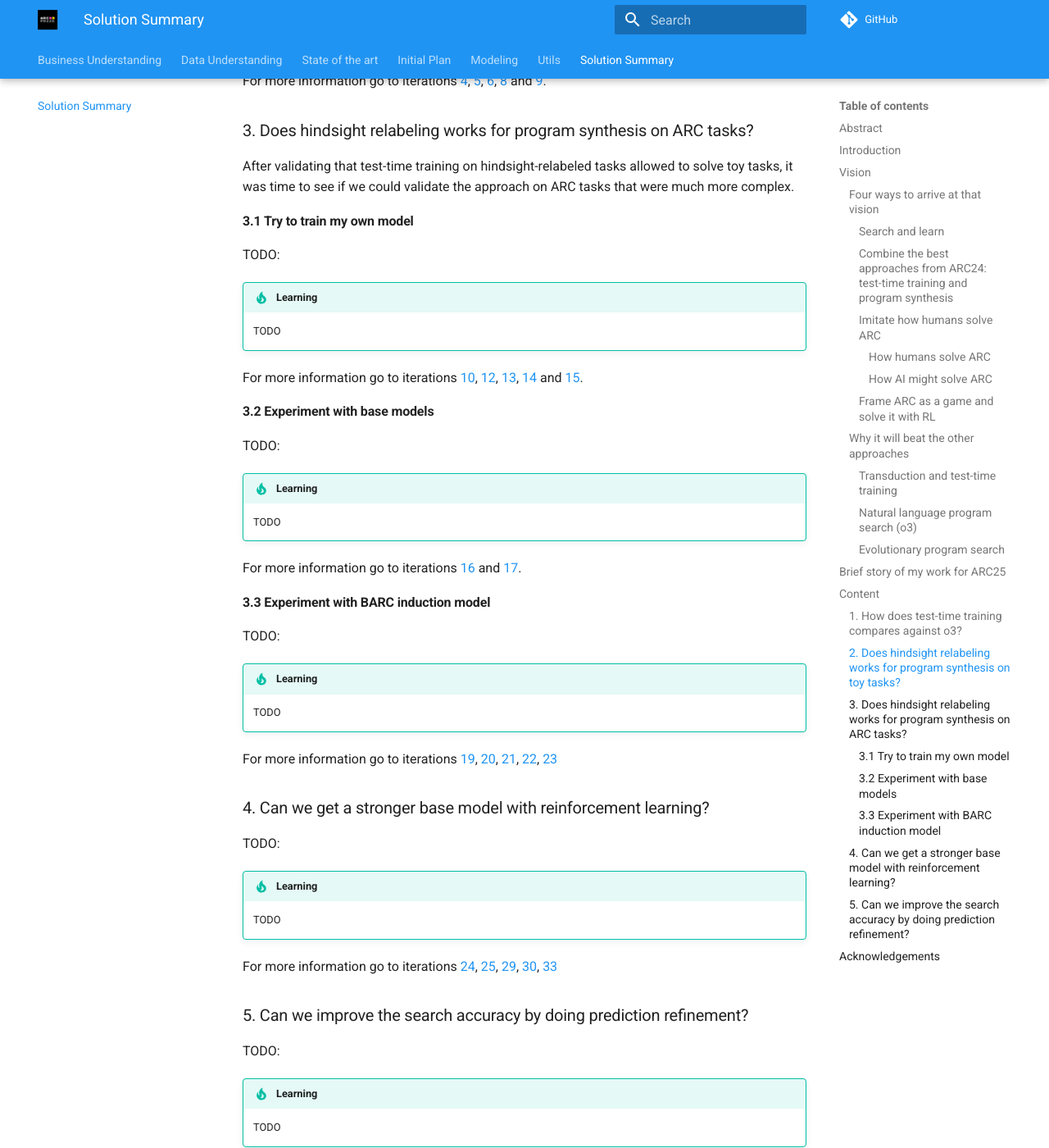
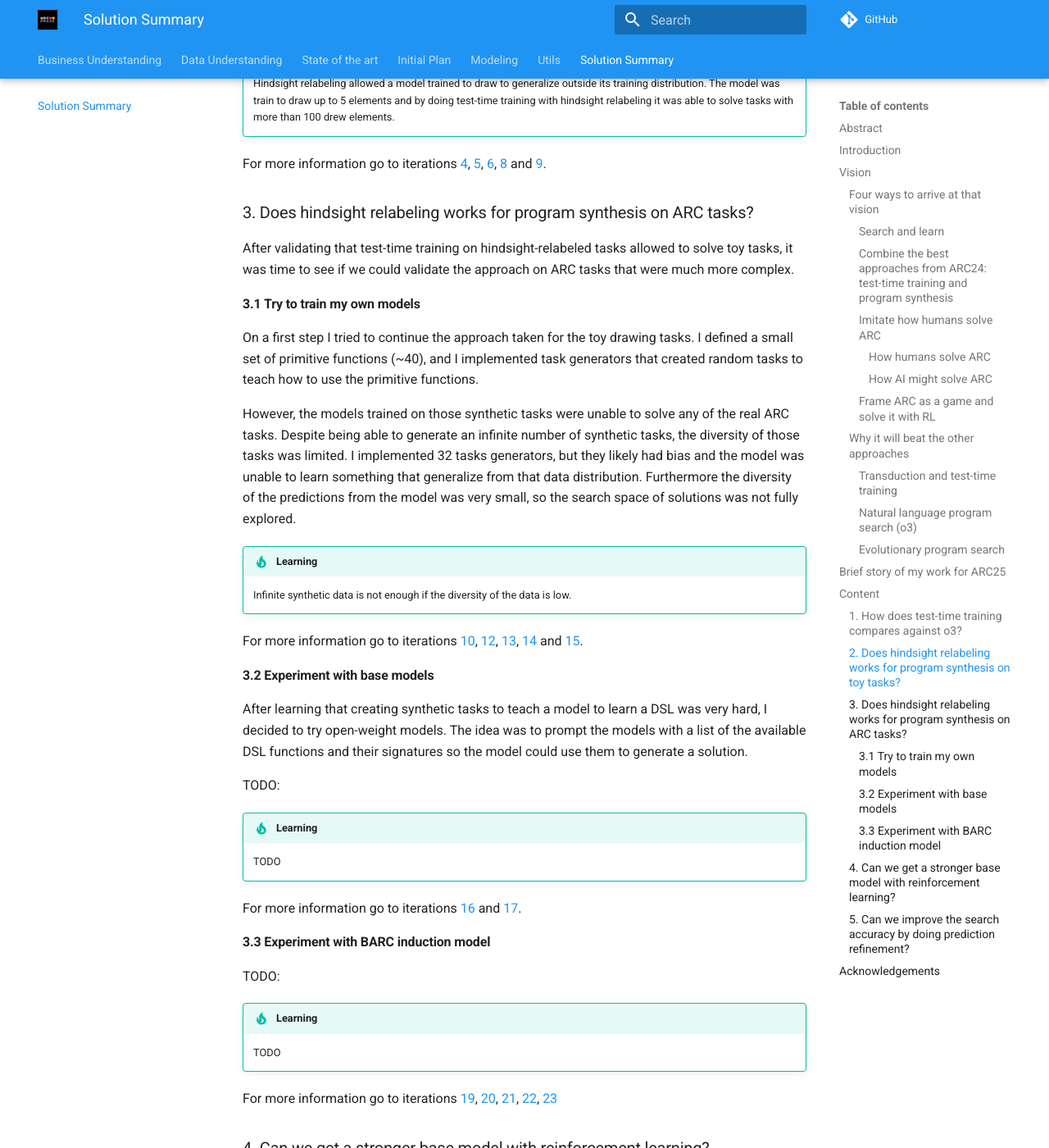
Before and after one commit to ironbar/arc25, an MkDocs documentation site: the page built from docs/05_Solution_Summary.md, in a window 1280 px wide and 1400 px high, scrolled down 10118 px. Shown: the whole window at 82% size. Built offline with MkDocs 1.6.1 and Material for MkDocs 9.7.7, drawn with Linux system fonts in a browser that asks for light colours; comment, search, counter and statistics services are not loaded; some of the changed text lies outside the part shown.

Commit message:
progress with the solution

```diff
--- a/docs/05_Solution_Summary.md
+++ b/docs/05_Solution_Summary.md
@@ -30,6 +30,9 @@ https://www.kaggle.com/solution-write-up-documentation
     - [1. How does test-time training compares against o3?](#1-how-does-test-time-training-compares-against-o3)
     - [2. Does hindsight relabeling works for program synthesis on toy tasks?](#2-does-hindsight-relabeling-works-for-program-synthesis-on-toy-tasks)
     - [3. Does hindsight relabeling works for program synthesis on ARC tasks?](#3-does-hindsight-relabeling-works-for-program-synthesis-on-arc-tasks)
+      - [3.1 Try to train my own models](#31-try-to-train-my-own-models)
+      - [3.2 Experiment with base models](#32-experiment-with-base-models)
+      - [3.3 Experiment with BARC induction model](#33-experiment-with-barc-induction-model)
     - [4. Can we get a stronger base model with reinforcement learning?](#4-can-we-get-a-stronger-base-model-with-reinforcement-learning)
     - [5. Can we improve the search accuracy by doing prediction refinement?](#5-can-we-improve-the-search-accuracy-by-doing-prediction-refinement)
   - [Acknowledgements](#acknowledgements)
@@ -277,17 +280,28 @@ For more information go to iterations [4](modeling/Iteration_04_first_steps_with
 
 After validating that test-time training on hindsight-relabeled tasks allowed to solve toy tasks, it was time to see if we could validate the approach on ARC tasks that were much more complex.
 
-#### 3.1 Try to train my own model
+#### 3.1 Try to train my own models
 
-TODO:
+On a first step I tried to continue the approach taken for the toy drawing tasks. I defined a small
+set of primitive functions (~40), and I implemented task generators that created random tasks to teach
+how to use the primitive functions.
+
+However, the models trained on those synthetic tasks were unable to solve any of the real ARC tasks.
+Despite being able to generate an infinite number of synthetic tasks, the diversity of those tasks
+was limited. I implemented 32 tasks generators, but they likely had bias and the model
+was unable to learn something that generalize from that data distribution. Furthermore the diversity
+of the predictions from the model was very small, so the search space of solutions was not fully explored.
 
 !!! tip "Learning"
 
-    TODO
+    Infinite synthetic data is not enough if the diversity of the data is low.
 
 For more information go to iterations [10](modeling/Iteration_10_solve_arc_tasks.md), [12](modeling/Iteration_12_solve_a_few_arc_tasks.md), [13](modeling/Iteration_13_reflections.md), [14](modeling/Iteration_14_optimize_inference.md) and [15](modeling/Iteration_15_the_path_forward.md).
 
 #### 3.2 Experiment with base models
+
+After learning that creating synthetic tasks to teach a model to learn a DSL was very hard, I decided
+to try open-weight models. The idea was to prompt the models with a list of the available DSL functions and their signatures so the model could use them to generate a solution.
 
 TODO:
 
```
